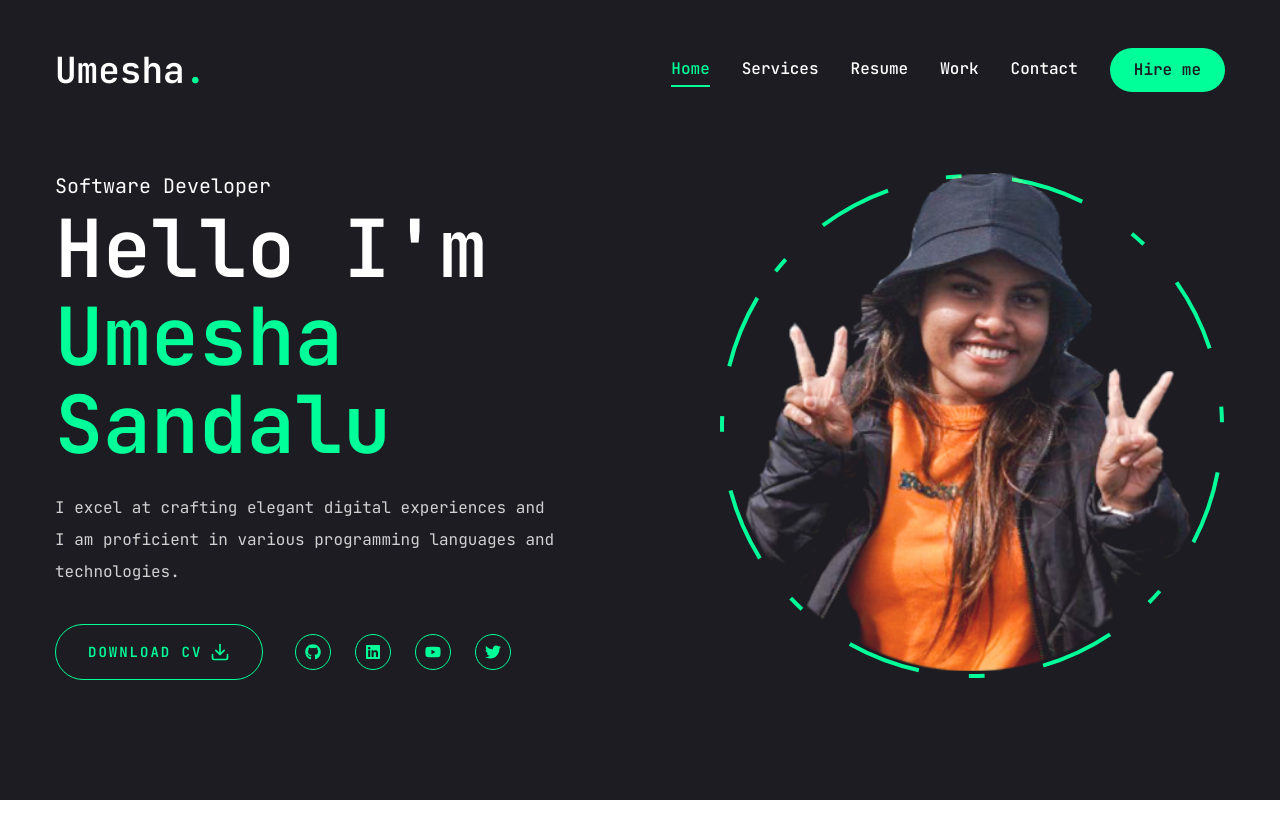
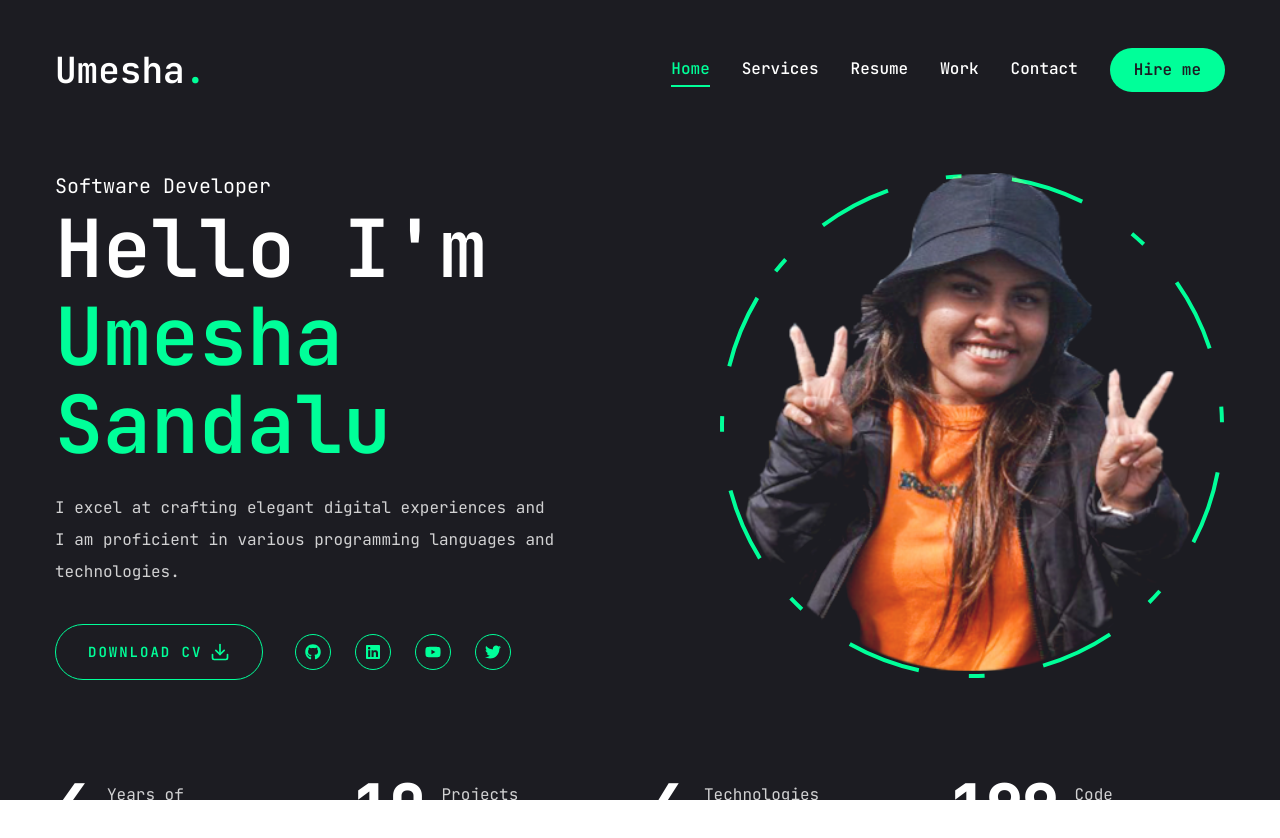
Before and after one commit to sandalu95/umesha-portfolio-web, a Next.js app: page / in a window 1280 px wide. Shown: the top 838 px of the page. Before the commit the page ends 800 px from the top, so only its background shows below. Built offline with nearby package versions, Linux system fonts and the light colour scheme.

Commit message:
home page statistics view

```diff
--- a/app/page.jsx
+++ b/app/page.jsx
@@ -4,6 +4,7 @@
 // components
 import Social from "@/components/Social";
 import Photo from "@/components/Photo";
+import Stats from "@/components/Stats";
 
 const Home = () => {
   return (
@@ -47,6 +48,7 @@
           </div>
         </div>
       </div>
+      <Stats />
     </section>
   );
 };
--- /dev/null
+++ b/components/Stats.jsx
@@ -0,0 +1,51 @@
+"use client";
+
+import CountUp from "react-countup";
+
+const stats = [
+  {
+    num: 4,
+    text: "Years of experience",
+  },
+  {
+    num: 10,
+    text: "Projects completed",
+  },
+  {
+    num: 6,
+    text: "Technologies mastered",
+  },
+  {
+    num: 200,
+    text: "Code commits",
+  },
+];
+
+const Stats = () => {
+  return (
+    <section className="pt-4 pb-12 xl:pt-0 xl:pb-0">
+      <div className="container mx-auto">
+        <div className="flex flex-wrap gap-6 max-w-[80vw] mx-auto xl:max-w-none">
+          {stats.map((stat, index) => {
+            return (
+              <div
+                className="flex-1 flex gap-4 items-center justify-center xl:justify-start"
+                key={index}
+              >
+                <CountUp
+                  end={stat.num}
+                  duration={5}
+                  delay={2}
+                  className="text-4xl xl:text-6xl font-extrabold"
+                />
+                <p className={`${stat.text.length < 15 ? "max-w-[100px]" : "max-w-[150px]"} leading-snug text-white/80`}>{stat.text}</p>
+              </div>
+            );
+          })}
+        </div>
+      </div>
+    </section>
+  );
+};
+
+export default Stats;
--- a/package.json
+++ b/package.json
@@ -21,6 +21,7 @@
     "lucide-react": "^0.395.0",
     "next": "14.2.4",
     "react": "^18",
+    "react-countup": "^6.5.3",
     "react-dom": "^18",
     "react-icons": "^5.2.1",
     "tailwind-merge": "^2.3.0",
```
Also changed, not shown: 1 other file (tests, documents, lock files or other folders).
